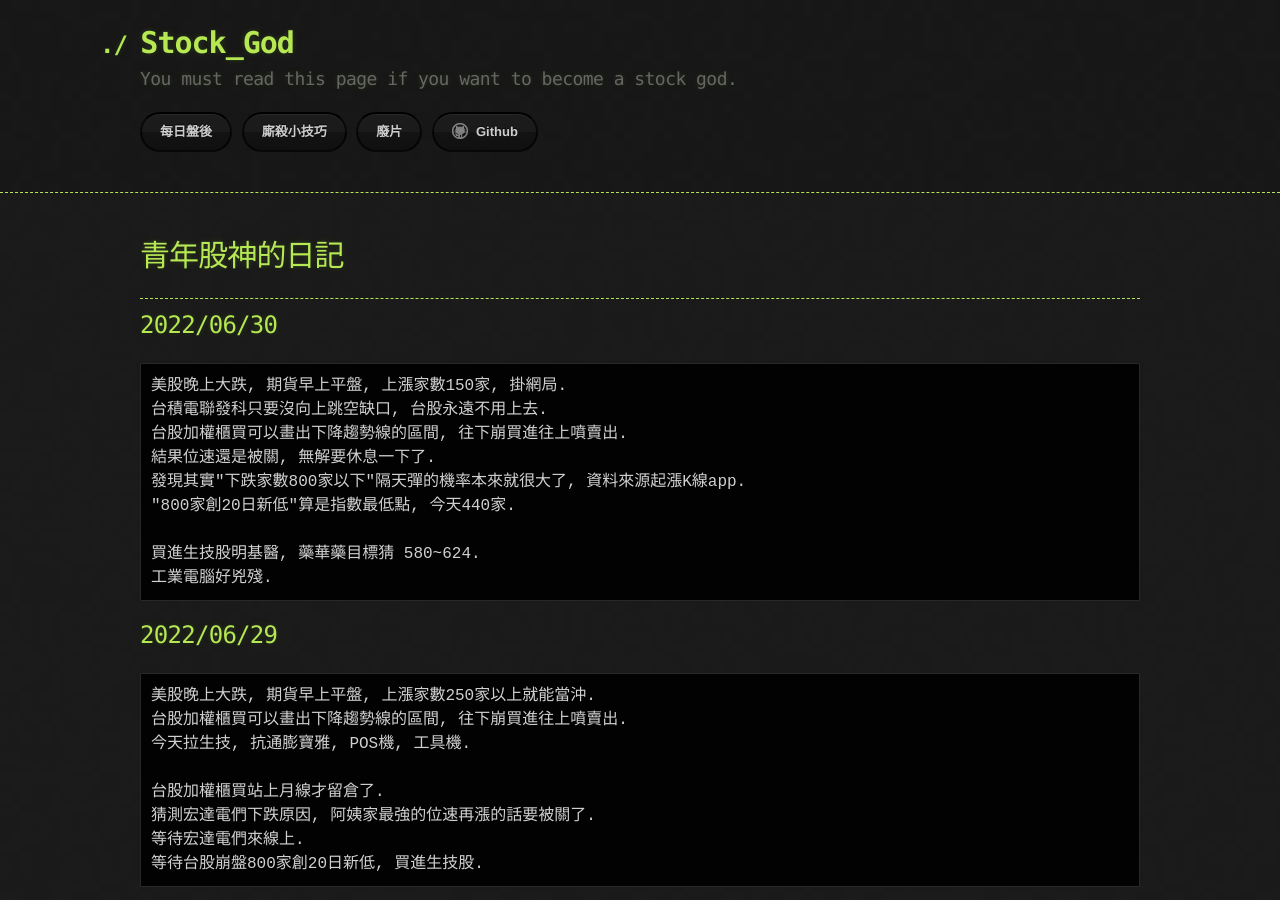
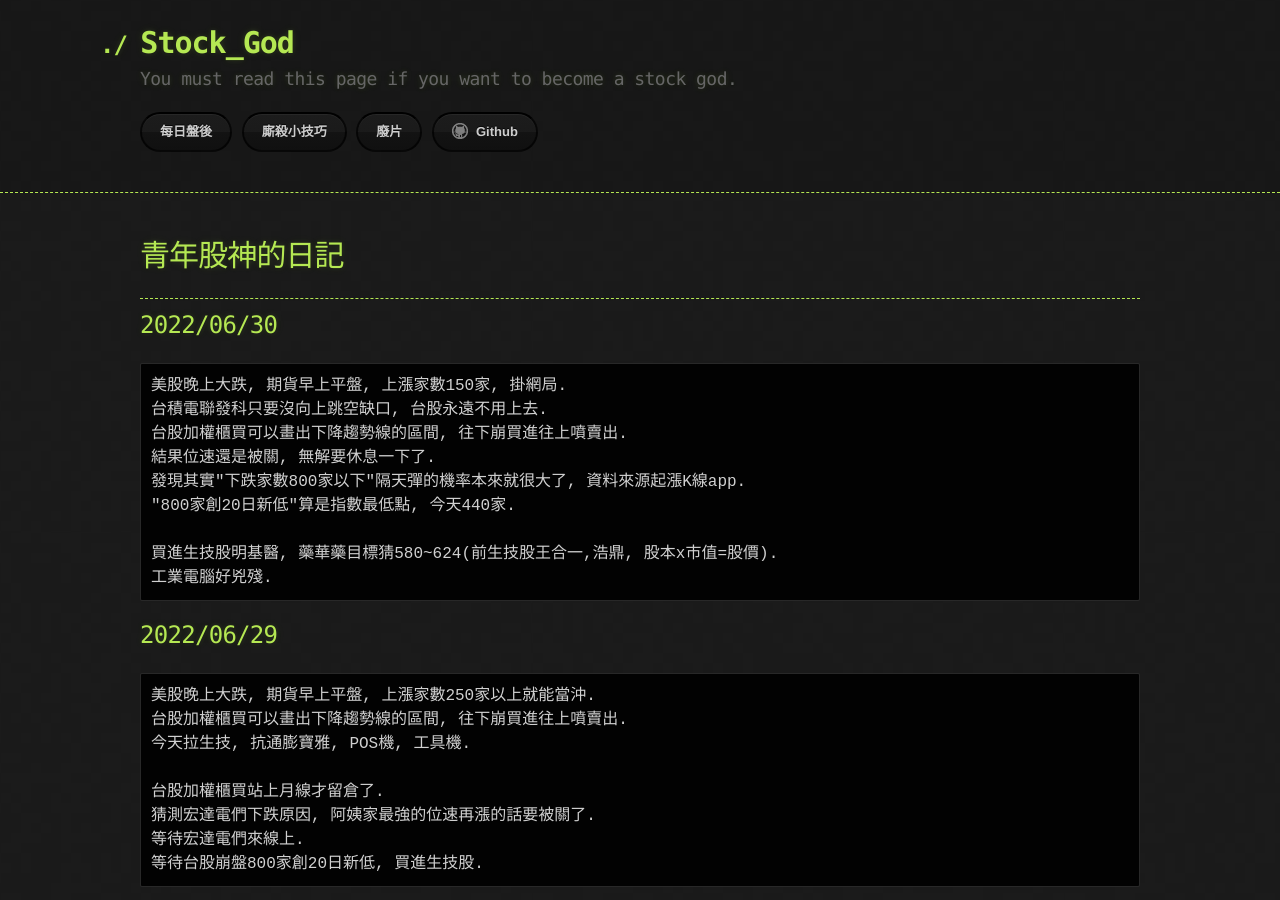
Before and after one commit to lepg5487/Stock_God, a Jekyll site: the page built from index.md, in a window 1280 px wide and 900 px high. Built offline with Jekyll 4.4.1, drawn with Linux system fonts in a browser that asks for light colours; our own code applies the rules of GitHub Pages for plain Markdown files.

Commit message:
Update index.md

````diff
--- a/index.md
+++ b/index.md
@@ -15,7 +15,7 @@ layout: testlayouts
 發現其實"下跌家數800家以下"隔天彈的機率本來就很大了, 資料來源起漲K線app.
 "800家創20日新低"算是指數最低點, 今天440家.
 
-買進生技股明基醫, 藥華藥目標猜 580~624.
+買進生技股明基醫, 藥華藥目標猜580~624(前生技股王合一,浩鼎, 股本x市值=股價).
 工業電腦好兇殘.
 ```
 
````
